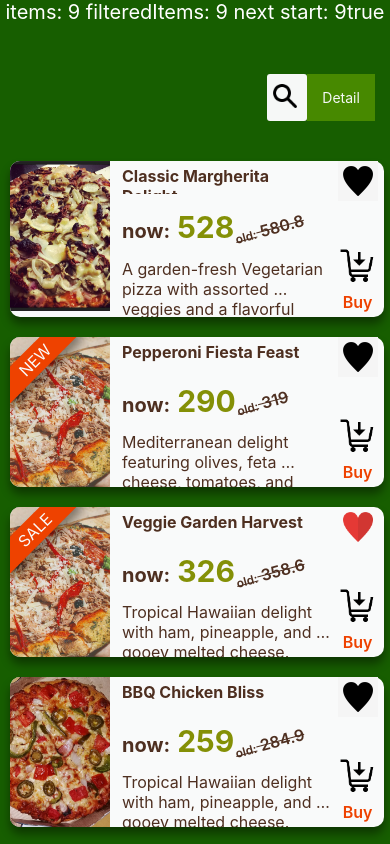
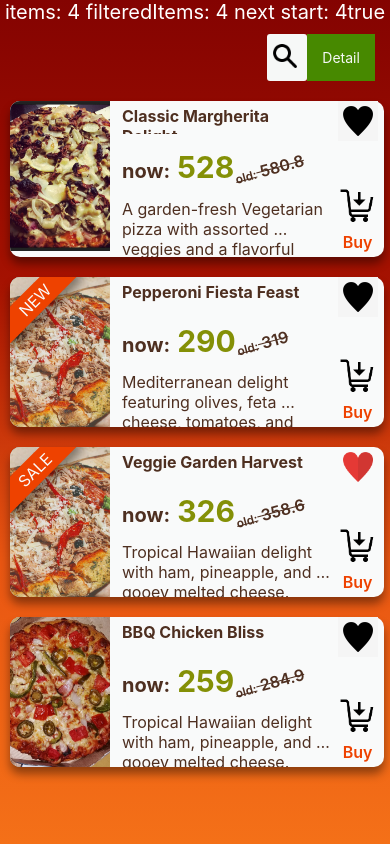
Before and after one commit to DiHand79/react-native-hillel, a React Native app: screen / in a window 390 px wide. Built offline with nearby package versions, Linux system fonts and the light colour scheme.

Commit message:
* fix onEndReached bug

```diff
--- a/App.jsx
+++ b/App.jsx
@@ -54,8 +54,9 @@ export default function App() {
   }, []);
 
   const onUpdateEndList = ({ distanceFromEnd }) => {
-    console.warn('onUpdateEndList', distanceFromEnd);
-    if (nextItem.start < 40 && !freezeUpdate) {
+    // console.warn('onUpdateEndList', distanceFromEnd);
+    if (nextItem.start < 15 && !freezeUpdate) {
+      // max 40
       setRefreshing(true);
       setTimeout(() => {
         const nextGettedItems = generateItems(5, nextItem.start);
@@ -88,21 +89,26 @@ export default function App() {
     setFilteredItems(filtered);
   };
 
+  const renderLoader = () => {
     const windowHeight = Dimensions.get('window').height; // screen
-
     return (
-    <SafeAreaView style={styles.container}>
-      {/* <LinearGradient
-        colors={colors['app-background-gradient']}
-        style={styles.container}
-      > */}
-      <View style={[{ display: loading ? 'flex' : 'none' }]}>
+      <View style={{ display: loading ? 'flex' : 'none' }}>
         <PacmanIndicator
           color={colors['loader-color']}
           size={128}
           style={[styles.loaderContainer, { height: windowHeight }]}
         />
       </View>
+    );
+  };
+
+  return (
+    <SafeAreaView style={styles.container}>
+      <LinearGradient
+        colors={colors['app-background-gradient']}
+        style={styles.container}
+      >
+        {/* {renderLoader(loading)} */}
 
         {/* DEBUG START */}
         {DEBUG_MENU && (
@@ -117,6 +123,7 @@ export default function App() {
           </Text>
         )}
         {/* DEBUG END */}
+
         <View
           style={[
             styles.HeaderIconsWrapper,
@@ -131,12 +138,8 @@ export default function App() {
           <CustomModal />
         </View>
 
-      {/* <View
-        style={styles.listContainer}
-        removeClippedSubviews
-      > */}
         <FlatList
-        style={styles.listItems}
+          style={[styles.listItems, { display: loading ? 'none' : 'flex' }]}
           data={filteredItems}
           renderItem={ItemCard}
           ListEmptyComponent={
@@ -150,14 +153,10 @@ export default function App() {
               progressViewOffset={0.25}
             />
           }
-        // onEndThreshold={1} // 1
-        onEndReachedThreshold={0.3} // 1 work
+          onEndReachedThreshold={0.5} // 1 work
           onEndReached={onUpdateEndList} // can CONFLICT with search bar - fixed
         />
-      {/* </View> */}
-
-      {/* </LinearGradient> */}
-      {/* CONFLICT wit FlattenList.onEndReached() */}
+      </LinearGradient>
     </SafeAreaView>
   );
 }
@@ -167,7 +166,7 @@ const styles = StyleSheet.create({
     width: '100%',
     alignItems: 'center',
     justifyContent: 'flex-start',
-    backgroundColor: colors['app-background'],
+    backgroundColor: colors['primary-dark'], //colors['app-background'],
   },
   loaderContainer: {
     flex: 1,
@@ -185,8 +184,8 @@ const styles = StyleSheet.create({
     justifyContent: 'flex-end',
     alignItems: 'baseline',
     width: '96%',
-    marginTop: 40,
-    marginBottom: 20,
+    // marginTop: 40,
+    // marginBottom: 20,
     flexDirection: 'row',
   },
   searchButton: {
@@ -200,8 +199,8 @@ const styles = StyleSheet.create({
     color: colors['primary-light'],
   },
   listItems: {
+    flex: 1,
     width: '100%',
-    flex: 1,
 
     // borderWidth: 3,
     // borderColor: 'red',
```
Lines whose indentation alone changed are shown as unchanged.
